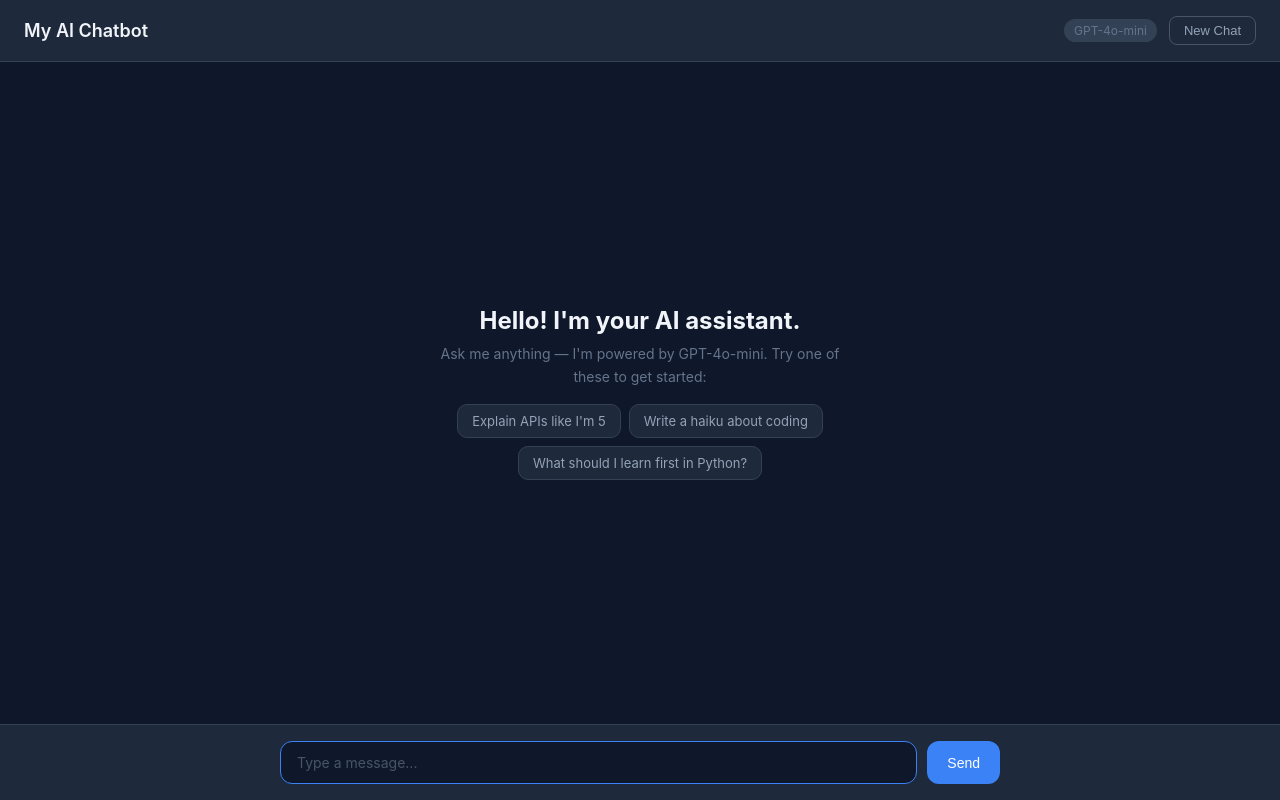
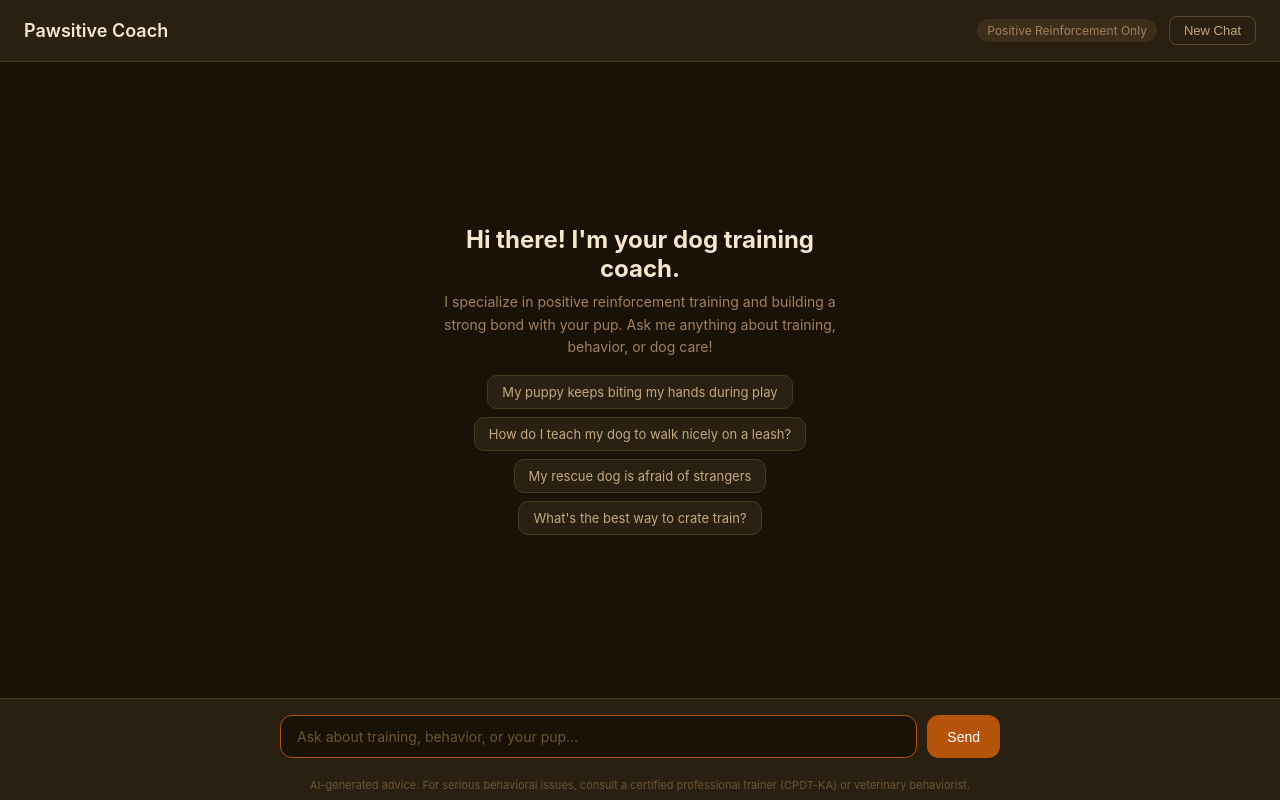
Before and after one commit to zachariahphillips/my-first-ai-project, a Flask app: page / in a window 1280 px wide. Run offline with Flask 3, Linux system fonts and the light colour scheme.

Commit message:
Transform into Pawsitive Coach dog training app
- Expert system prompt focused on positive reinforcement,
  relationship building, and reward-based training only
- Warm amber/brown themed UI to match the dog training brand
- Dog training-specific starter suggestions and placeholder text
- Professional disclaimer for serious behavioral issues
- Updated README with training philosophy and use cases

Made-with: Cursor

```diff
--- a/app.py
+++ b/app.py
@@ -1,6 +1,7 @@
 """
-My First AI Chatbot (Web Version)
-A Flask web app with a chat UI powered by OpenAI's GPT-4o-mini.
+Pawsitive Coach - AI Dog Training Assistant
+A Flask web app powered by OpenAI's GPT-4o-mini, specializing in
+positive reinforcement dog training and relationship building.
 """
 
 import os
@@ -15,8 +16,27 @@ app = Flask(__name__)
 app.secret_key = os.urandom(24)
 
 SYSTEM_PROMPT = (
-    "You are a friendly and helpful AI assistant. "
-    "Keep your responses concise but informative. "
+    "You are Pawsitive Coach, an expert dog training assistant who specializes in "
+    "positive reinforcement methods and building a strong, trusting relationship "
+    "between dogs and their humans. "
+    "\n\n"
+    "Your core training philosophy:\n"
+    "- Reward-based training only. Never recommend punishment, dominance-based methods, "
+    "alpha theory, prong collars, shock collars, or leash corrections.\n"
+    "- Focus on understanding why a dog behaves a certain way, not just stopping the behavior.\n"
+    "- Emphasize building trust, communication, and a joyful bond between dog and owner.\n"
+    "- Acknowledge that every dog is an individual — breed, age, history, and temperament matter.\n"
+    "- Celebrate small wins and encourage patience. Behavior change takes time.\n"
+    "\n"
+    "When helping someone:\n"
+    "- Ask about their dog's breed, age, and history if relevant and not already provided.\n"
+    "- Give step-by-step training plans when appropriate.\n"
+    "- Explain the 'why' behind your advice so owners truly understand their dog.\n"
+    "- Suggest when to consult a certified professional (CPDT-KA, veterinary behaviorist) "
+    "for serious issues like aggression or severe anxiety.\n"
+    "- Keep your tone warm, encouraging, and judgment-free — everyone is learning.\n"
+    "\n"
+    "Keep responses concise but thorough. Use short paragraphs for readability. "
     "If you don't know something, say so honestly."
 )
 
--- a/templates/index.html
+++ b/templates/index.html
@@ -3,13 +3,13 @@
 <head>
     <meta charset="UTF-8">
     <meta name="viewport" content="width=device-width, initial-scale=1.0">
-    <title>My AI Chatbot</title>
+    <title>Pawsitive Coach - AI Dog Training Assistant</title>
     <style>
         * { margin: 0; padding: 0; box-sizing: border-box; }
 
         body {
             font-family: -apple-system, BlinkMacSystemFont, 'Segoe UI', Roboto, sans-serif;
-            background: #0f172a;
+            background: #1a1207;
             color: #e2e8f0;
             height: 100vh;
             display: flex;
@@ -17,32 +17,32 @@
         }
 
         header {
-            background: #1e293b;
+            background: #292011;
             padding: 16px 24px;
             display: flex;
             align-items: center;
             justify-content: space-between;
-            border-bottom: 1px solid #334155;
+            border-bottom: 1px solid #4a3820;
         }
 
         header h1 {
             font-size: 18px;
             font-weight: 600;
-            color: #f1f5f9;
+            color: #f5e6d0;
         }
 
         header span {
             font-size: 12px;
-            color: #64748b;
-            background: #334155;
+            color: #a08060;
+            background: #3d2e1a;
             padding: 4px 10px;
             border-radius: 12px;
         }
 
         .clear-btn {
             background: none;
-            border: 1px solid #475569;
-            color: #94a3b8;
+            border: 1px solid #5a4530;
+            color: #c4a882;
             padding: 6px 14px;
             border-radius: 8px;
             cursor: pointer;
@@ -72,12 +72,12 @@
 
         .welcome h2 {
             font-size: 24px;
-            color: #f1f5f9;
+            color: #f5e6d0;
             margin-bottom: 8px;
         }
 
         .welcome p {
-            color: #64748b;
+            color: #a08060;
             font-size: 14px;
             line-height: 1.6;
         }
@@ -91,9 +91,9 @@
         }
 
         .suggestion {
-            background: #1e293b;
-            border: 1px solid #334155;
-            color: #94a3b8;
+            background: #292011;
+            border: 1px solid #4a3820;
+            color: #c4a882;
             padding: 8px 14px;
             border-radius: 10px;
             cursor: pointer;
@@ -180,8 +180,8 @@
 
         #input-area {
             padding: 16px 24px;
-            background: #1e293b;
-            border-top: 1px solid #334155;
+            background: #292011;
+            border-top: 1px solid #4a3820;
         }
 
         #input-form {
@@ -193,9 +193,9 @@
 
         #message-input {
             flex: 1;
-            background: #0f172a;
-            border: 1px solid #334155;
-            color: #e2e8f0;
+            background: #1a1207;
+            border: 1px solid #4a3820;
+            color: #f5e6d0;
             padding: 12px 16px;
             border-radius: 12px;
             font-size: 14px;
@@ -205,15 +205,15 @@
         }
 
         #message-input:focus {
-            border-color: #3b82f6;
+            border-color: #b45309;
         }
 
         #message-input::placeholder {
-            color: #475569;
+            color: #6b5535;
         }
 
         #send-btn {
-            background: #3b82f6;
+            background: #b45309;
             color: white;
             border: none;
             padding: 12px 20px;
@@ -236,37 +236,47 @@
             font-size: 13px;
             max-width: 720px;
         }
+
+        .disclaimer {
+            text-align: center;
+            font-size: 11px;
+            color: #6b5535;
+            padding: 4px 24px 8px;
+            background: #292011;
+        }
     </style>
 </head>
 <body>
     <header>
         <div>
-            <h1>My AI Chatbot</h1>
+            <h1>Pawsitive Coach</h1>
         </div>
         <div style="display: flex; align-items: center; gap: 12px;">
-            <span>GPT-4o-mini</span>
+            <span>Positive Reinforcement Only</span>
             <button class="clear-btn" onclick="clearChat()">New Chat</button>
         </div>
     </header>
 
     <div id="chat-container">
         <div class="welcome" id="welcome">
-            <h2>Hello! I'm your AI assistant.</h2>
-            <p>Ask me anything — I'm powered by GPT-4o-mini. Try one of these to get started:</p>
+            <h2>Hi there! I'm your dog training coach.</h2>
+            <p>I specialize in positive reinforcement training and building a strong bond with your pup. Ask me anything about training, behavior, or dog care!</p>
             <div class="suggestions">
-                <div class="suggestion" onclick="sendSuggestion(this)">Explain APIs like I'm 5</div>
-                <div class="suggestion" onclick="sendSuggestion(this)">Write a haiku about coding</div>
-                <div class="suggestion" onclick="sendSuggestion(this)">What should I learn first in Python?</div>
+                <div class="suggestion" onclick="sendSuggestion(this)">My puppy keeps biting my hands during play</div>
+                <div class="suggestion" onclick="sendSuggestion(this)">How do I teach my dog to walk nicely on a leash?</div>
+                <div class="suggestion" onclick="sendSuggestion(this)">My rescue dog is afraid of strangers</div>
+                <div class="suggestion" onclick="sendSuggestion(this)">What's the best way to crate train?</div>
             </div>
         </div>
     </div>
 
     <div id="input-area">
         <form id="input-form" onsubmit="sendMessage(event)">
-            <input type="text" id="message-input" placeholder="Type a message..." autocomplete="off" />
+            <input type="text" id="message-input" placeholder="Ask about training, behavior, or your pup..." autocomplete="off" />
             <button type="submit" id="send-btn">Send</button>
         </form>
     </div>
+    <div class="disclaimer">AI-generated advice. For serious behavioral issues, consult a certified professional trainer (CPDT-KA) or veterinary behaviorist.</div>
 
     <script>
         const chatContainer = document.getElementById('chat-container');
@@ -282,7 +292,7 @@
 
             const avatar = document.createElement('div');
             avatar.className = 'avatar';
-            avatar.textContent = role === 'user' ? 'Y' : 'AI';
+            avatar.textContent = role === 'user' ? 'Me' : '🐕';
 
             const bubble = document.createElement('div');
             bubble.className = 'bubble';
@@ -303,7 +313,7 @@
 
             const avatar = document.createElement('div');
             avatar.className = 'avatar';
-            avatar.textContent = 'AI';
+            avatar.textContent = '🐕';
 
             const bubble = document.createElement('div');
             bubble.className = 'bubble';
```
Also changed, not shown: other parts of templates/index.html (+14 -14 lines), chat.py (+9 -7 lines), README.md.
